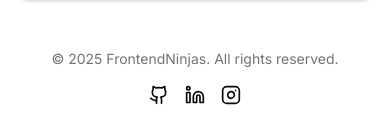
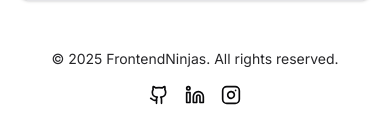
Before and after one commit to Frontedninjas/frontendninjas, a Next.js app: page /opensource in a window 390 px wide. Shown: the part 687-826 px from the top of the page. Built offline with nearby package versions, Linux system fonts and the light colour scheme.

Commit message:
feat: update Footer component for improved accessibility and responsiveness

```diff
--- a/components/Footer.tsx
+++ b/components/Footer.tsx
@@ -6,7 +6,7 @@ export default function Footer() {
   return (
     <footer className="w-full px-4 py-6 bg-background ">
       <div className="max-w-5xl mx-auto flex flex-col items-center justify-center gap-4 text-center">
-        <div className="text-sm text-zinc-500">
+        <div className="text-sm text-zinc-800 dark:text-white">
           &copy; {new Date().getFullYear()} FrontendNinjas. All rights reserved.
         </div>
         <div className="flex items-center gap-4 justify-center">
```
